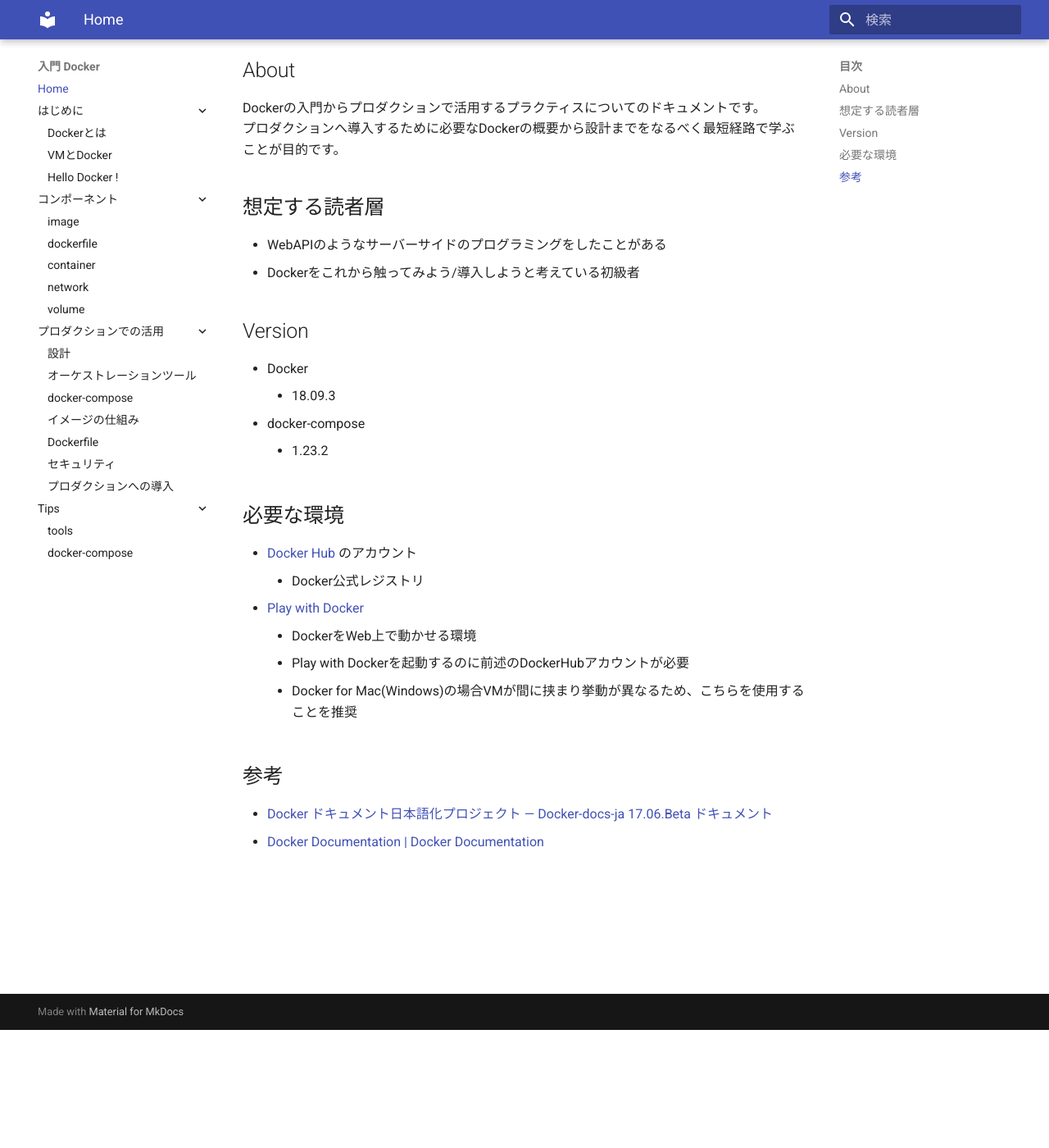
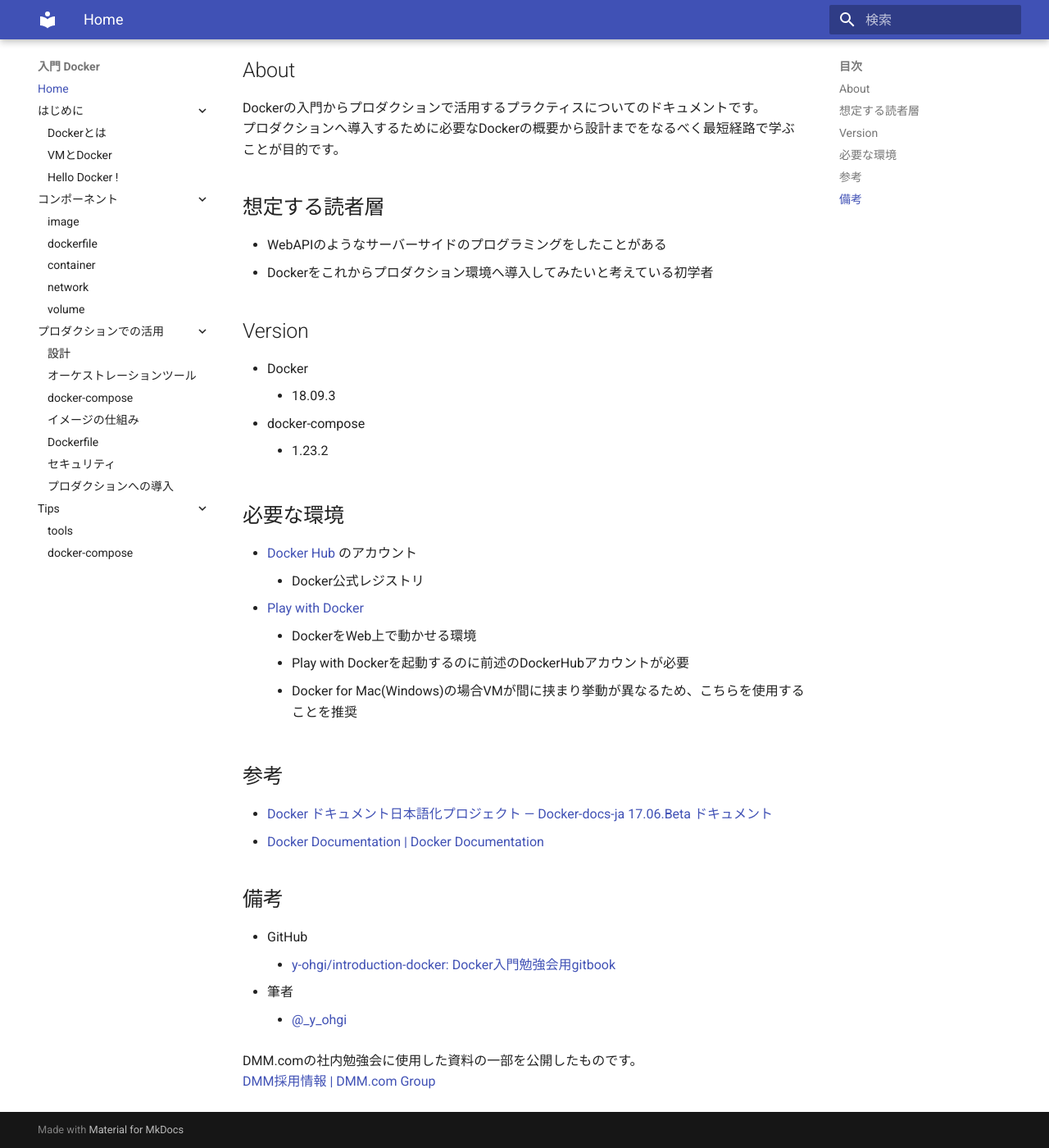
Before and after one commit to y-ohgi/introduction-docker, an MkDocs documentation site: the page built from docs/index.md, in a window 1280 px wide and 1400 px high, scrolled down 144 px. Shown: the whole window at 82% size. Built offline with MkDocs 1.6.1 and Material for MkDocs 9.7.7, drawn with Linux system fonts in a browser that asks for light colours.

Commit message:
Add github url

```diff
--- a/docs/index.md
+++ b/docs/index.md
@@ -6,7 +6,7 @@
 
 ## 想定する読者層
 - WebAPIのようなサーバーサイドのプログラミングをしたことがある
-- Dockerをこれから触ってみよう/導入しようと考えている初級者
+- Dockerをこれからプロダクション環境へ導入してみたいと考えている初学者
 
 ## Version
 - Docker
@@ -25,3 +25,12 @@
 ## 参考
 - [Docker ドキュメント日本語化プロジェクト — Docker-docs-ja 17.06.Beta ドキュメント](http://docs.docker.jp/index.html)
 - [Docker Documentation | Docker Documentation](https://docs.docker.com/)
+
+## 備考
+- GitHub
+    - [y-ohgi/introduction-docker: Docker入門勉強会用gitbook](https://github.com/y-ohgi/introduction-docker)
+- 筆者
+    - [@_y_ohgi](https://twitter.com/_y_ohgi)
+
+DMM.comの社内勉強会に使用した資料の一部を公開したものです。
+[DMM採用情報 | DMM.com Group](https://dmm-corp.com/recruit/top)
```
